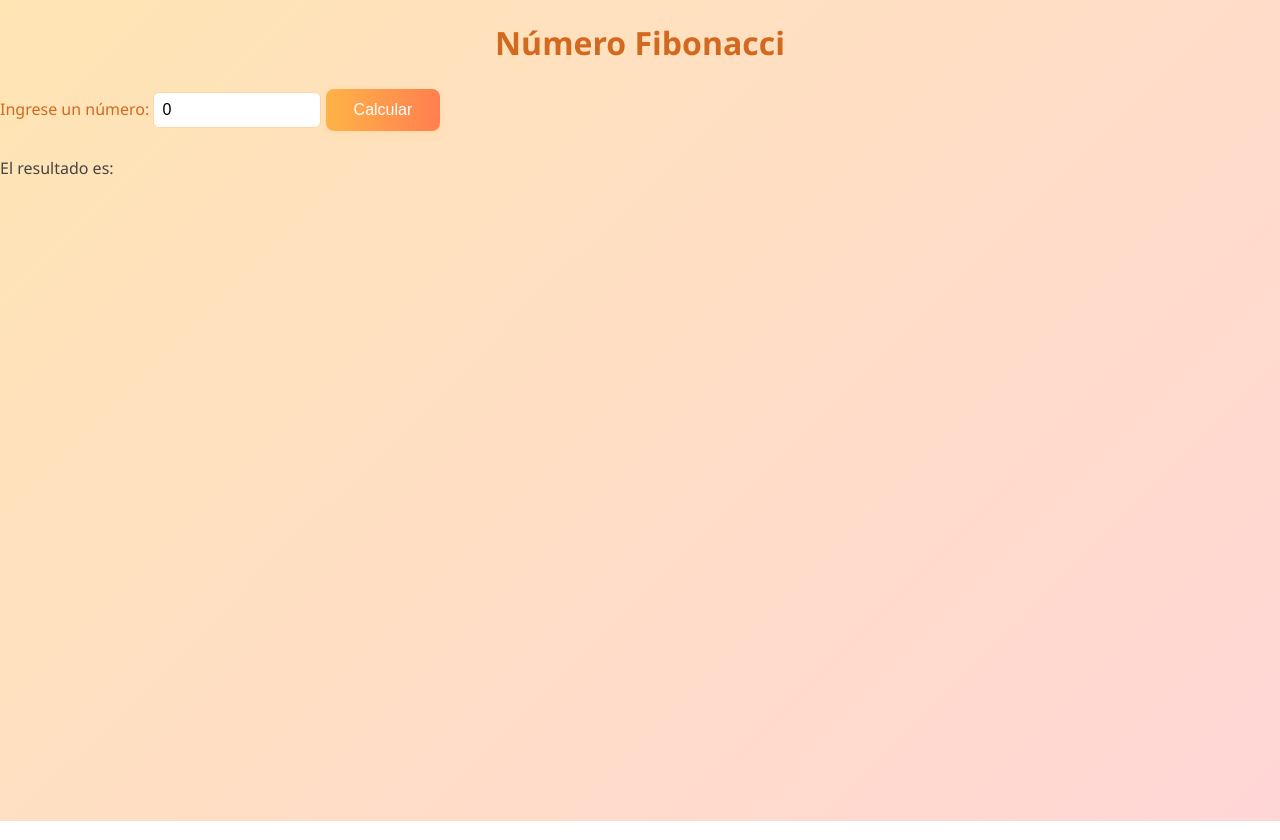
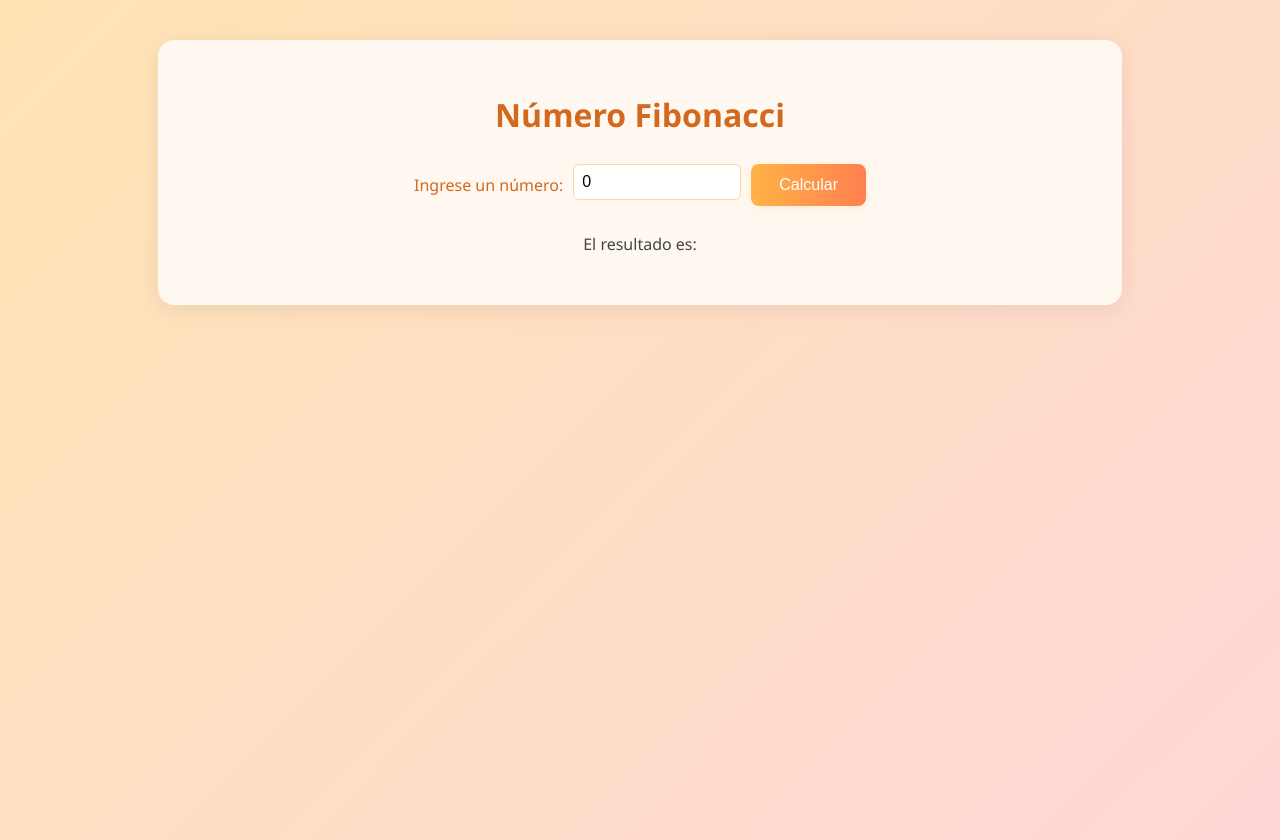
Before and after one commit to maurizioac/Sucesi-n-de-Fibonacci, a plain HTML site: page index.html in a window 1280 px wide. Drawn offline with Linux system fonts and the light colour scheme.

Commit message:
Update index.html

```diff
--- a/index.html
+++ b/index.html
@@ -7,12 +7,13 @@
     <link rel="stylesheet" href="styless.css">
 </head>
 <body>
-
-    <h1>Número Fibonacci</h1>
-    <label for="numero">Ingrese un número:</label>
-    <input type="number" id="numero" min="0" value="0">
-    <button onclick="calcularFibonacci()">Calcular</button>
-    <p>El resultado es: <span id="resultado"></span></p>
+    <div class="container"> <h1>Número Fibonacci</h1>
+        <div class="input-group"> <label for="numero">Ingrese un número:</label>
+            <input type="number" id="numero" min="0" value="0">
+            <button onclick="calcularFibonacci()">Calcular</button>
+        </div>
+        <p>El resultado es: <span id="resultado"></span></p>
+    </div>
     <script src="java.js"></script>
 </body>
 </html>
```
